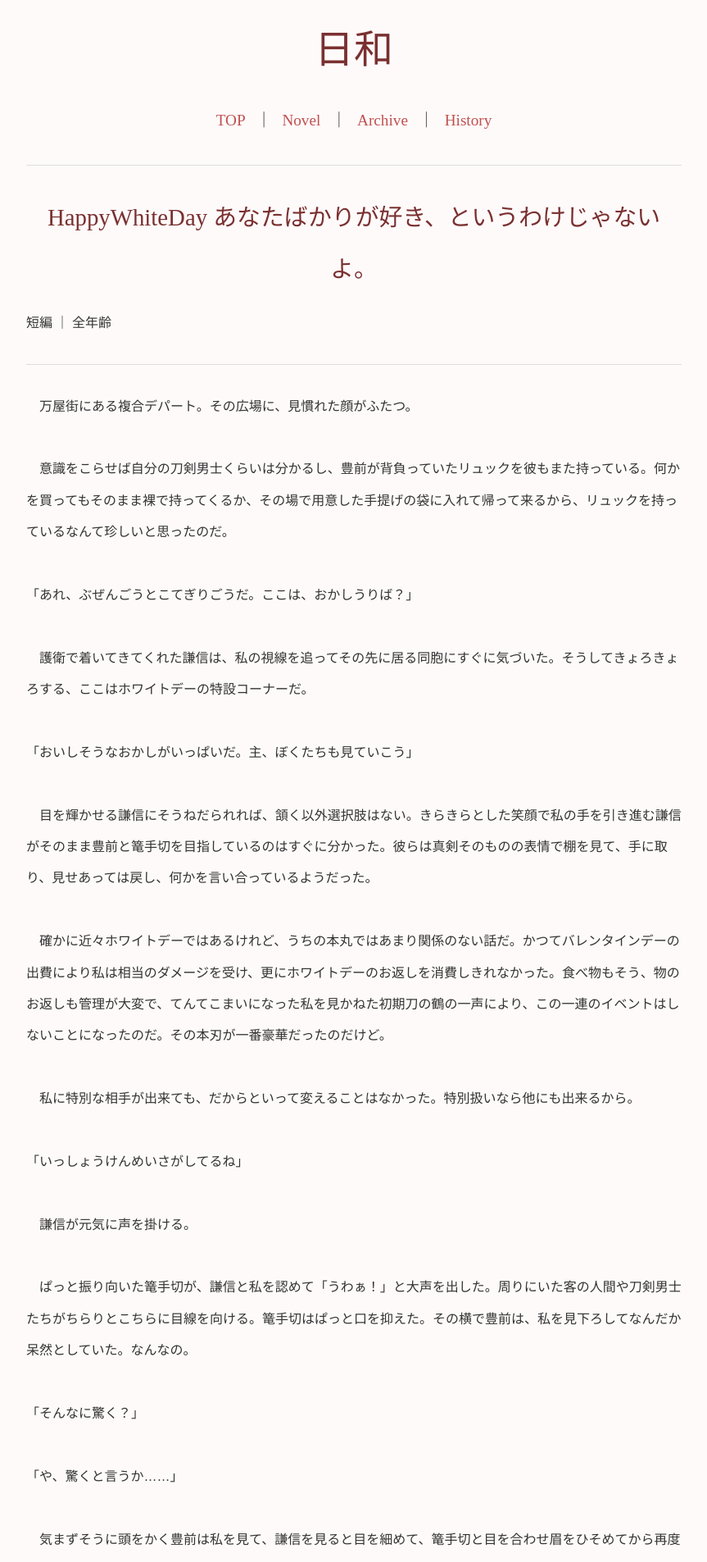
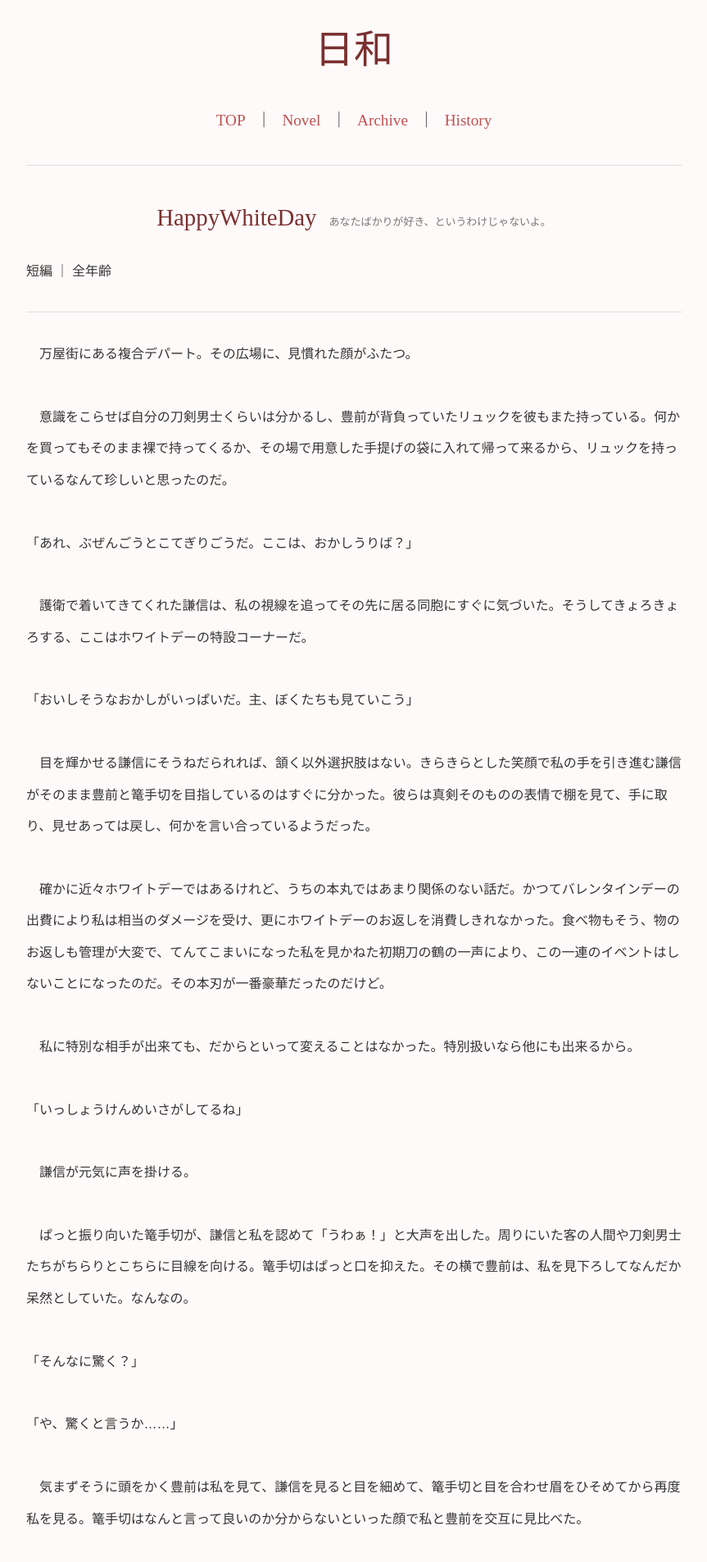
Before and after one commit to fjst160/lemon160, a Jekyll site: the page built from _novels/ss0-1.md, in a window 1280 px wide. Shown: the part 320-2225 px from the top of the page at 82% size, without its empty margins (208-1071 px from the left). Built offline with Jekyll 4.4.1, drawn with Linux system fonts in a browser that asks for light colours.

Commit message:
Update style.css

```diff
--- a/assets/style.css
+++ b/assets/style.css
@@ -59,6 +59,16 @@ h1{
 .novel-title{
     font-size: 1.8rem;
 }
+
+/* サブコメント */
+.subtitle{
+    font-size: 0.45em;
+    color: #777;
+    font-weight: normal;
+    margin-left: 0.5rem;
+}
+
+
 
 /* ========================================
    ナビゲーション
```
